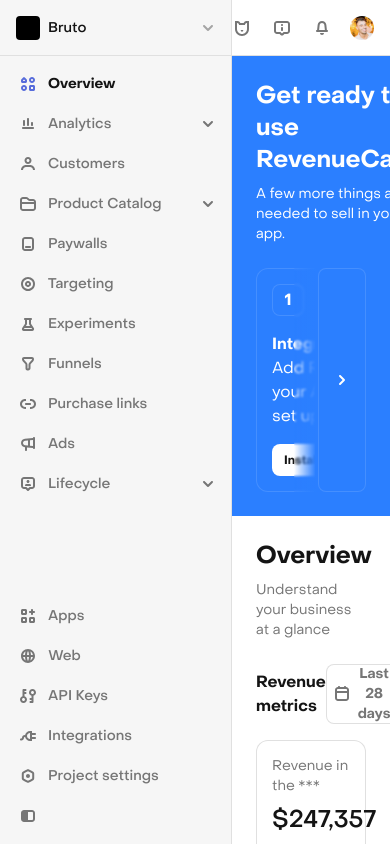
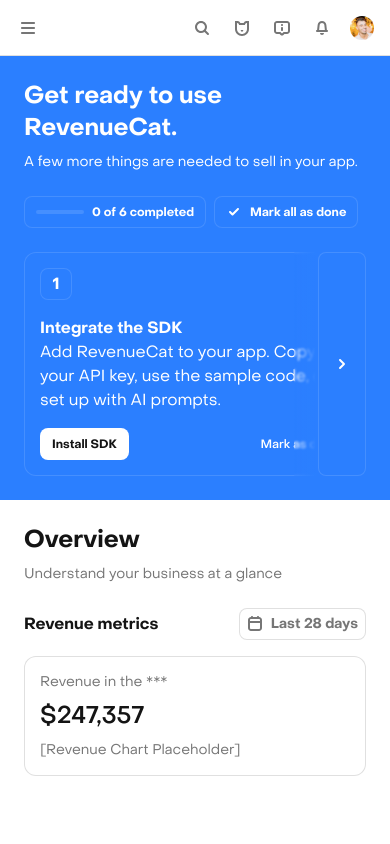
Before and after one commit to inspiratweb/rc-dashboard, a React (Vite) app: page / in a window 390 px wide. Built offline with nearby package versions, Linux system fonts and the light colour scheme.

Commit message:
feat(design-system): implement responsive mobile layout and unified Layout component

```diff
--- a/src/App.tsx
+++ b/src/App.tsx
@@ -1,4 +1,4 @@
-import { Header, Sidebar } from "@/design-system";
+import { Layout } from "@/design-system";
 import {
   BOTTOM_NAV_ITEMS,
   HEADER_NAV_ITEMS,
@@ -11,27 +11,24 @@
 
 function DashboardLayout() {
   return (
-    <div className="flex h-screen w-screen overflow-hidden bg-surface-primary">
-      <Sidebar
-        currentProject={MOCK_PROJECTS[0]}
-        projects={MOCK_PROJECTS}
-        mainNavItems={MAIN_NAV_ITEMS}
-        bottomNavItems={BOTTOM_NAV_ITEMS}
-      />
-      <div className="flex flex-1 flex-col overflow-y-auto">
-        <Header
-          navItems={HEADER_NAV_ITEMS}
-          avatar={{
-            fallback: "Fran Sanchez",
-            src: avatarImage,
-            label: "Account",
-          }}
-        />
-        <main>
-          <Outlet />
-        </main>
-      </div>
-    </div>
+    <Layout
+      sidebarProps={{
+        currentProject: MOCK_PROJECTS[0],
+        projects: MOCK_PROJECTS,
+        mainNavItems: MAIN_NAV_ITEMS,
+        bottomNavItems: BOTTOM_NAV_ITEMS,
+      }}
+      headerProps={{
+        navItems: HEADER_NAV_ITEMS,
+        avatar: {
+          fallback: "Fran Sanchez",
+          src: avatarImage,
+          label: "Account",
+        },
+      }}
+    >
+      <Outlet />
+    </Layout>
   );
 }
 
--- a/src/components/OnboardingBanner.tsx
+++ b/src/components/OnboardingBanner.tsx
@@ -180,7 +180,7 @@
       )}
     >
       {/* Header Info */}
-      <div className="flex flex-row items-start justify-between gap-3">
+      <div className="flex flex-col md:flex-row items-start justify-between gap-3">
         <div className="flex flex-col text-left">
           <h2 className="text-heading-md font-bold">
             Get ready to use RevenueCat.
@@ -191,7 +191,7 @@
         </div>
 
         {/* Progress & Quick Actions */}
-        <div className="flex items-center gap-1">
+        <div className="flex items-center gap-1 shrink-0">
           <Card
             size="sm"
             surface="inverted"
--- a/src/design-system/components/Avatar/Avatar.tsx
+++ b/src/design-system/components/Avatar/Avatar.tsx
@@ -1,4 +1,4 @@
-import { cn } from "@/design-system/utils";
+import { cn } from "../../utils";
 import * as React from "react";
 
 export interface AvatarProps extends React.HTMLAttributes<HTMLDivElement> {
--- a/src/design-system/components/Header/Header.tsx
+++ b/src/design-system/components/Header/Header.tsx
@@ -1,7 +1,14 @@
 import * as React from "react";
+import { cn } from "../../utils";
 import { Avatar } from "../Avatar/Avatar";
-import { Tooltip, TooltipContent, TooltipProvider, TooltipTrigger } from "../Tooltip/Tooltip";
-import { cn } from "../../utils";
+import { BurgerIcon } from "../icons/BurgerIcon";
+import { CloseIcon } from "../icons/CloseIcon";
+import {
+  Tooltip,
+  TooltipContent,
+  TooltipProvider,
+  TooltipTrigger,
+} from "../Tooltip/Tooltip";
 
 export interface HeaderNavItem {
   label: string;
@@ -16,20 +23,40 @@
     label?: string;
     onClick?: () => void;
   };
+  mobileMenuOpen?: boolean;
+  onMenuToggle?: () => void;
 }
 
 export const Header = React.forwardRef<HTMLElement, HeaderProps>(
-  ({ className, navItems, avatar, ...props }, ref) => {
+  (
+    { className, navItems, avatar, mobileMenuOpen, onMenuToggle, ...props },
+    ref,
+  ) => {
     return (
       <TooltipProvider>
         <header
           ref={ref}
           className={cn(
-            "flex w-full items-center justify-end p-2 st-b st-surface-secondary bg-surface-primary",
+            "flex w-full items-center justify-between p-2 st-b st-surface-secondary bg-surface-primary",
             className,
           )}
           {...props}
         >
+          {/* Hamburger Icon - only visible below sm (mobile) */}
+          <button
+            onClick={onMenuToggle}
+            className="sm:hidden flex items-center justify-center cursor-pointer fg-secondary hover:fg-primary"
+            aria-label={
+              mobileMenuOpen ? "Close navigation menu" : "Open navigation menu"
+            }
+          >
+            <div className="shrink-0 inline-flex items-center justify-center w-3 h-3">
+              {mobileMenuOpen ? <CloseIcon /> : <BurgerIcon />}
+            </div>
+          </button>
+
+          {/* Desktop spacer to keep user actions on the right */}
+          <div className="hidden sm:block" />
           <div className="flex items-center gap-2">
             {navItems.map((item) => (
               <React.Fragment key={item.label}>
@@ -55,10 +82,7 @@
                   className="rounded-full cursor-pointer"
                   aria-label={avatar.label || avatar.fallback}
                 >
-                <Avatar
-                  fallback={avatar.fallback}
-                  src={avatar.src}
-                />
+                  <Avatar fallback={avatar.fallback} src={avatar.src} />
                 </button>
               </TooltipTrigger>
               <TooltipContent side="bottom">
--- /dev/null
+++ b/src/design-system/components/Layout/Layout.tsx
@@ -0,0 +1,48 @@
+import * as React from "react";
+import { useState } from "react";
+import { cn } from "../../utils";
+import { Header, type HeaderProps } from "../Header/Header";
+import { Sidebar, type SidebarProps } from "../Sidebar/Sidebar";
+
+export interface LayoutProps extends React.HTMLAttributes<HTMLDivElement> {
+  sidebarProps: Omit<SidebarProps, "mobileOpen" | "onMenuToggle">;
+  headerProps: Omit<HeaderProps, "mobileMenuOpen" | "onMenuToggle">;
+  children?: React.ReactNode;
+}
+
+export const Layout = React.forwardRef<HTMLDivElement, LayoutProps>(
+  ({ className, sidebarProps, headerProps, children, ...props }, ref) => {
+    const [mobileMenuOpen, setMobileMenuOpen] = useState(false);
+
+    const toggleMenu = () => setMobileMenuOpen((prev) => !prev);
+
+    return (
+      <div
+        ref={ref}
+        className={cn(
+          "flex h-screen w-screen overflow-hidden bg-surface-primary",
+          className,
+        )}
+        {...props}
+      >
+        <Sidebar
+          {...sidebarProps}
+          mobileOpen={mobileMenuOpen}
+          onMenuToggle={toggleMenu}
+        />
+        <div className="flex flex-1 flex-col overflow-hidden">
+          <Header
+            {...headerProps}
+            mobileMenuOpen={mobileMenuOpen}
+            onMenuToggle={toggleMenu}
+          />
+          <main className="flex-1 overflow-y-auto">
+            {children}
+          </main>
+        </div>
+      </div>
+    );
+  },
+);
+
+Layout.displayName = "Layout";
--- a/src/design-system/components/Sidebar/Sidebar.tsx
+++ b/src/design-system/components/Sidebar/Sidebar.tsx
@@ -24,6 +24,8 @@
   projects: { name: string; logoUrl?: string }[];
   mainNavItems: SidebarItemConfig[];
   bottomNavItems: SidebarItemConfig[];
+  mobileOpen?: boolean;
+  onMenuToggle?: () => void;
 }
 
 export const Sidebar = React.forwardRef<HTMLElement, SidebarProps>(
@@ -34,6 +36,8 @@
       projects,
       mainNavItems,
       bottomNavItems,
+      mobileOpen,
+      onMenuToggle,
       ...props
     },
     ref,
@@ -53,6 +57,7 @@
               <TooltipTrigger asChild>
                 <Link
                   to={item.to}
+                  onClick={onMenuToggle}
                   className={cn(
                     "group flex w-full items-center gap-1 rounded-sm transition-colors cursor-pointer hover:fg-primary",
                     isItemActive ? "font-bold fg-primary" : "fg-secondary",
@@ -101,8 +106,11 @@
         <aside
           ref={ref}
           className={cn(
-            "flex h-screen bg-surface-tertiary flex-col justify-between shrink-0 st-r st-surface-secondary transition-all duration-300 ease-in-out overflow-x-hidden text-left text-body-md font-medium fg-primary",
-            open ? "w-29" : "w-7",
+            "sm:h-screen bg-surface-tertiary flex-col justify-between shrink-0 st-r st-surface-secondary transition-all duration-300 ease-in-out overflow-x-hidden text-left text-body-md font-medium fg-primary",
+            "max-sm:fixed max-sm:bottom-0 max-sm:left-0 max-sm:right-0 max-sm:z-40 max-sm:w-full max-sm:top-7 max-sm:transition-transform max-sm:duration-300 max-sm:ease-in-out",
+            "sm:flex sm:static sm:translate-x-0 w-7 lg:w-29",
+            !open && "lg:w-7",
+            mobileOpen ? "max-sm:translate-x-0" : "max-sm:-translate-x-full",
             className,
           )}
           {...props}
@@ -111,12 +119,11 @@
           {currentProject && (
             <div className="p-2 st-b st-surface-secondary">
               <button
-                className="flex items-center justify-between gap-1 w-full text-left text-body-md font-medium fg-primary transition-all duration-300 ease-in-out cursor-pointer"
+                className="group flex items-center gap-1 w-full text-left text-body-md font-medium fg-primary transition-all duration-300 ease-in-out cursor-pointer"
                 aria-haspopup="listbox"
                 aria-expanded={false}
               >
-                <div className="flex items-center gap-1 min-w-0">
-                  <div className="h-3 w-3 shrink-0 flex items-center justify-center overflow-hidden rounded-sm bg-neutral-100">
+                <div className="shrink-0 inline-flex items-center justify-center w-3 h-3 overflow-hidden rounded-sm">
                   {currentProject.logoUrl ? (
                     <img
                       src={currentProject.logoUrl}
@@ -129,12 +136,11 @@
                 </div>
                 <span
                   className={cn(
-                      "truncate transition-all duration-300 ease-in-out",
+                    "truncate flex-1 transition-all duration-300 ease-in-out",
                   )}
                 >
                   {currentProject.name}
                 </span>
-                </div>
 
                 <ChevronDownIcon
                   aria-hidden="true"
@@ -159,13 +165,15 @@
             <div className="absolute -top-2 left-0 right-[1px] h-2 pointer-events-none shadow-scroll-footer" />
             <div className="p-1">
               <ul className="flex w-full flex-col">
-                {renderNavItems(bottomNavItems, true)}
-                <li className="content-center p-1">
+                {renderNavItems(bottomNavItems)}
+                <li className="hidden lg:block p-1">
                   <Tooltip>
                     <TooltipTrigger asChild>
                       <button
                         onClick={toggleSidebar}
-                        aria-label={open ? "Collapse navigation" : "Expand navigation"}
+                        aria-label={
+                          open ? "Collapse navigation" : "Expand navigation"
+                        }
                         className="group flex items-center gap-1 fg-secondary hover:fg-primary cursor-pointer text-left text-body-md font-medium transition-all duration-300 ease-in-out"
                       >
                         <div className="shrink-0 inline-flex items-center justify-center w-3 h-3">
--- a/src/design-system/components/Tooltip/Tooltip.tsx
+++ b/src/design-system/components/Tooltip/Tooltip.tsx
@@ -1,4 +1,4 @@
-import { cn } from "@/design-system/utils";
+import { cn } from "../../utils";
 import * as TooltipPrimitive from "@radix-ui/react-tooltip";
 import * as React from "react";
 
--- /dev/null
+++ b/src/design-system/components/icons/BurgerIcon.tsx
@@ -0,0 +1,20 @@
+import { Icon, type IconProps } from "./Icon";
+
+export function BurgerIcon(props: IconProps) {
+  return (
+    <Icon {...props}>
+      <path
+        d="M14 12C14.5523 12 15 12.4477 15 13C15 13.5523 14.5523 14 14 14H2C1.44772 14 1 13.5523 1 13C1 12.4477 1.44772 12 2 12L14 12Z"
+        fill="currentColor"
+      />
+      <path
+        d="M14 2C14.5523 2 15 2.44772 15 3C15 3.55228 14.5523 4 14 4H2C1.44772 4 1 3.55228 1 3C1 2.44772 1.44772 2 2 2L14 2Z"
+        fill="currentColor"
+      />
+      <path
+        d="M14 7C14.5523 7 15 7.44772 15 8C15 8.55228 14.5523 9 14 9H2C1.44772 9 1 8.55228 1 8C1 7.44772 1.44772 7 2 7L14 7Z"
+        fill="currentColor"
+      />
+    </Icon>
+  );
+}
--- /dev/null
+++ b/src/design-system/components/icons/CloseIcon.tsx
@@ -0,0 +1,16 @@
+import { Icon, type IconProps } from "./Icon";
+
+export function CloseIcon(props: IconProps) {
+  return (
+    <Icon {...props}>
+      <path
+        d="M11.5355 3.05025C11.9261 2.65973 12.5592 2.65973 12.9497 3.05025C13.3403 3.44077 13.3403 4.07394 12.9497 4.46446L4.46446 12.9497C4.07394 13.3403 3.44077 13.3403 3.05025 12.9497C2.65972 12.5592 2.65972 11.9261 3.05025 11.5355L11.5355 3.05025Z"
+        fill="currentColor"
+      />
+      <path
+        d="M12.9497 11.5355C13.3402 11.9261 13.3402 12.5592 12.9497 12.9497C12.5592 13.3403 11.926 13.3403 11.5355 12.9497L3.05022 4.46446C2.65969 4.07394 2.65969 3.44077 3.05022 3.05025C3.44074 2.65972 4.07391 2.65972 4.46443 3.05025L12.9497 11.5355Z"
+        fill="currentColor"
+      />
+    </Icon>
+  );
+}
--- a/src/design-system/components/icons/index.ts
+++ b/src/design-system/components/icons/index.ts
@@ -1,4 +1,5 @@
 export * from "./AdsIcon";
+export * from "./BurgerIcon";
 export * from "./CalendarIcon";
 export * from "./CatalogIcon";
 export * from "./ChartBarIcon";
@@ -6,6 +7,7 @@
 export * from "./ChevronDownIcon";
 export * from "./ChevronLeftIcon";
 export * from "./ChevronRightIcon";
+export * from "./CloseIcon";
 export * from "./ConnectionsIcon";
 export * from "./CustomerCenterIcon";
 export * from "./DashboardIcon";
--- a/src/design-system/index.ts
+++ b/src/design-system/index.ts
@@ -7,3 +7,4 @@
 export * from "./components/Button/Button";
 export * from "./components/Progress/Progress";
 export * from "./components/Card/Card";
+export * from "./components/Layout/Layout";
--- a/src/pages/Overview.tsx
+++ b/src/pages/Overview.tsx
@@ -5,7 +5,7 @@
   return (
     <>
       <OnboardingBanner />
-      <div className="flex flex-col m-3 gap-3">
+      <div className="flex flex-col p-3 gap-3">
         <div className="flex flex-col gap-1">
           <h1 className="text-heading-md font-bold">Overview</h1>
           <p className="text-body-md fg-secondary">
@@ -32,8 +32,6 @@
               <p className="text-body-xl fg-primary font-medium">$247,357</p>
               <div className="">[Revenue Chart Placeholder]</div>
             </Card>
-            <Card />
-            <Card />
           </div>
         </section>
       </div>
```
Lines whose indentation alone changed are shown as unchanged.
